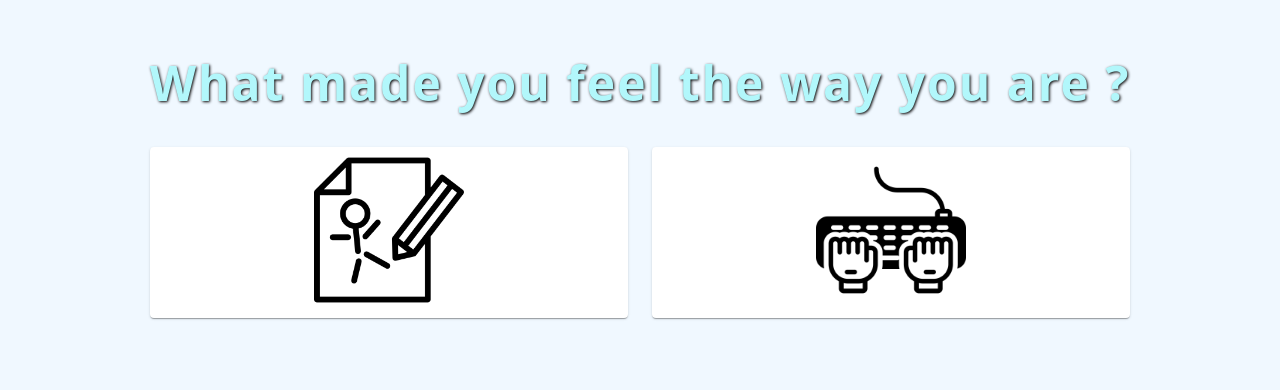
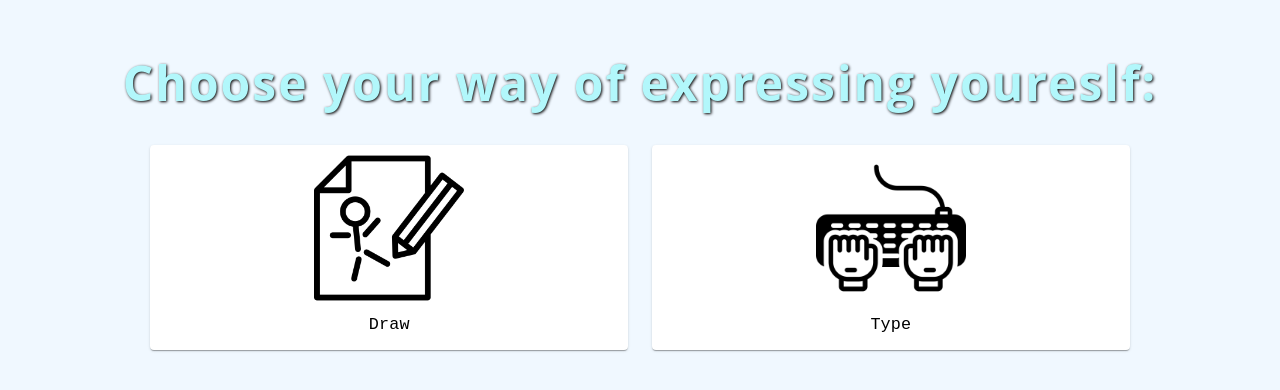
Before and after one commit to AliAlbabily/thesis-project-vite, a React (Vite) app: page / in a window 1280 px wide. Both pictures are taken after a click on the element 238 px from the left and 232 px from the top of the page. Shown: the top 390 px of the page. Built offline with nearby package versions, Linux system fonts and the light colour scheme.

Commit message:
Latest changes

```diff
--- a/src/App.css
+++ b/src/App.css
@@ -1,8 +1,12 @@
-html, body {
-  height: 100%;
+
+* {
   margin: 0;
   padding: 0;
   border: 0;
+}
+
+html, body {
+  height: 100%;
 }
 
 #root {
--- a/src/css/frame1.css
+++ b/src/css/frame1.css
@@ -1,7 +1,16 @@
+
+#frame1-container {
+    padding: 50px;
+}
 
 .frame1-header {
     font-family: 'Open Sans', sans-serif;
     font-size: 48px; color: #b2f7fb;
     text-shadow: 1px 1px 3px #000000;
     letter-spacing: 2px;
+    margin-bottom: 30px;
 }
+
+.emoji-Item {
+    cursor: pointer;
+}
--- a/src/css/frame2.css
+++ b/src/css/frame2.css
@@ -4,4 +4,16 @@
     font-size: 48px; color: #b2f7fb;
     text-shadow: 1px 1px 3px #000000;
     letter-spacing: 2px;
+    margin-bottom: 30px;
 }
+
+.input-Item {
+    cursor: pointer;
+}
+
+.input-type {
+    font-family: monospace;
+    font-size: larger;
+    padding: 5px;
+    color: black;
+}
--- a/src/css/textInputFrame.css
+++ b/src/css/textInputFrame.css
@@ -14,6 +14,7 @@
     color: azure;
     text-shadow: 1px 1px 2px black;
     font-family: 'Open Sans', sans-serif;
+    margin-bottom: 15px;
 }
 
 #submitButton{
--- a/src/frame1.jsx
+++ b/src/frame1.jsx
@@ -31,32 +31,32 @@ function Frame1() {
     }
 
     return (
-        <Box style={{ padding: '50px' }}>
+        <Box id="frame1-container">
             <h1 className="frame1-header">How are you feeling today ?</h1>
             <Grid container rowSpacing={5} columnSpacing={{ xs: 2, sm: 2, md: 3 }}>
                 <Grid item xs={6} md={4}>
-                    <Item onClick={() => handleSelectedEmoji("Happy")}>
+                    <Item onClick={() => handleSelectedEmoji("Happy")} className="emoji-Item">
                         <img src={happyImage} alt="image" style={{ maxWidth: '100%', height: '150px' }} />
                     </Item>
                 </Grid>
                 <Grid item xs={6} md={4}>
-                    <Item onClick={() => handleSelectedEmoji("Suprised")}>
+                    <Item onClick={() => handleSelectedEmoji("Suprised")} className="emoji-Item">
                         <img src={suprisedImage} alt="image" style={{ maxWidth: '100%', height: '150px' }} /></Item>
                 </Grid>
                 <Grid item xs={6} md={4}>
-                    <Item onClick={() => handleSelectedEmoji("Scared")}>
+                    <Item onClick={() => handleSelectedEmoji("Scared")} className="emoji-Item">
                         <img src={fearImage} alt="image" style={{ maxWidth: '100%', height: '150px' }} /></Item>
                 </Grid>
                 <Grid item xs={6} md={4}>
-                    <Item onClick={() => handleSelectedEmoji("Angry")}>
+                    <Item onClick={() => handleSelectedEmoji("Angry")} className="emoji-Item">
                         <img src={angryImage} alt="image" style={{ maxWidth: '100%', height: '150px' }} /></Item>
                 </Grid>
                 <Grid item xs={6} md={4}>
-                    <Item onClick={() => handleSelectedEmoji("Sad")}>
+                    <Item onClick={() => handleSelectedEmoji("Sad")} className="emoji-Item">
                         <img src={sadImage} alt="image" style={{ maxWidth: '100%', height: '150px' }} /></Item>
                 </Grid>
                 <Grid item xs={6} md={4}>
-                    <Item onClick={() => handleSelectedEmoji("Disgusted")}>
+                    <Item onClick={() => handleSelectedEmoji("Disgusted")} className="emoji-Item">
                         <img src={disgustImage} alt="image" style={{ maxWidth: '100%', height: '150px' }} /></Item>
                 </Grid>
             </Grid>
--- a/src/frame2.jsx
+++ b/src/frame2.jsx
@@ -35,18 +35,21 @@ function Frame2() {
 
     return (
         <Box style={{ padding: '50px' }}>
-            <h1 className="frame2-header">What made you feel the way you are ?</h1>
+            <h1 className="frame2-header">Choose your way of expressing youreslf:</h1>
             <Grid container columnSpacing={{ xs: 2, sm: 3, md: 3 }} style={{display: 'flex', justifyContent: 'center'}}>
 
                 <Grid item xs={5}>
-                    <Item onClick={() => switchToDrawInputFrame() }>
+                    <Item onClick={() => switchToDrawInputFrame() } className="input-Item">
                         <img src={drawImage} alt="image" style={{ maxWidth: '100%', height: '150px' }} />
+                        <p className="input-type">Draw</p>
                     </Item>
                 </Grid>
 
                 <Grid item xs={5}>
-                    <Item onClick={() => switchToTextInputFrame()}>
-                        <img src={typeInImage} alt="image" style={{ maxWidth: '100%', height: '150px' }} /></Item>
+                    <Item onClick={() => switchToTextInputFrame()} className="input-Item">
+                        <img src={typeInImage} alt="image" style={{ maxWidth: '100%', height: '150px' }} />
+                        <p className="input-type">Type</p>
+                    </Item>
                 </Grid>
             </Grid>
         </Box>
```
